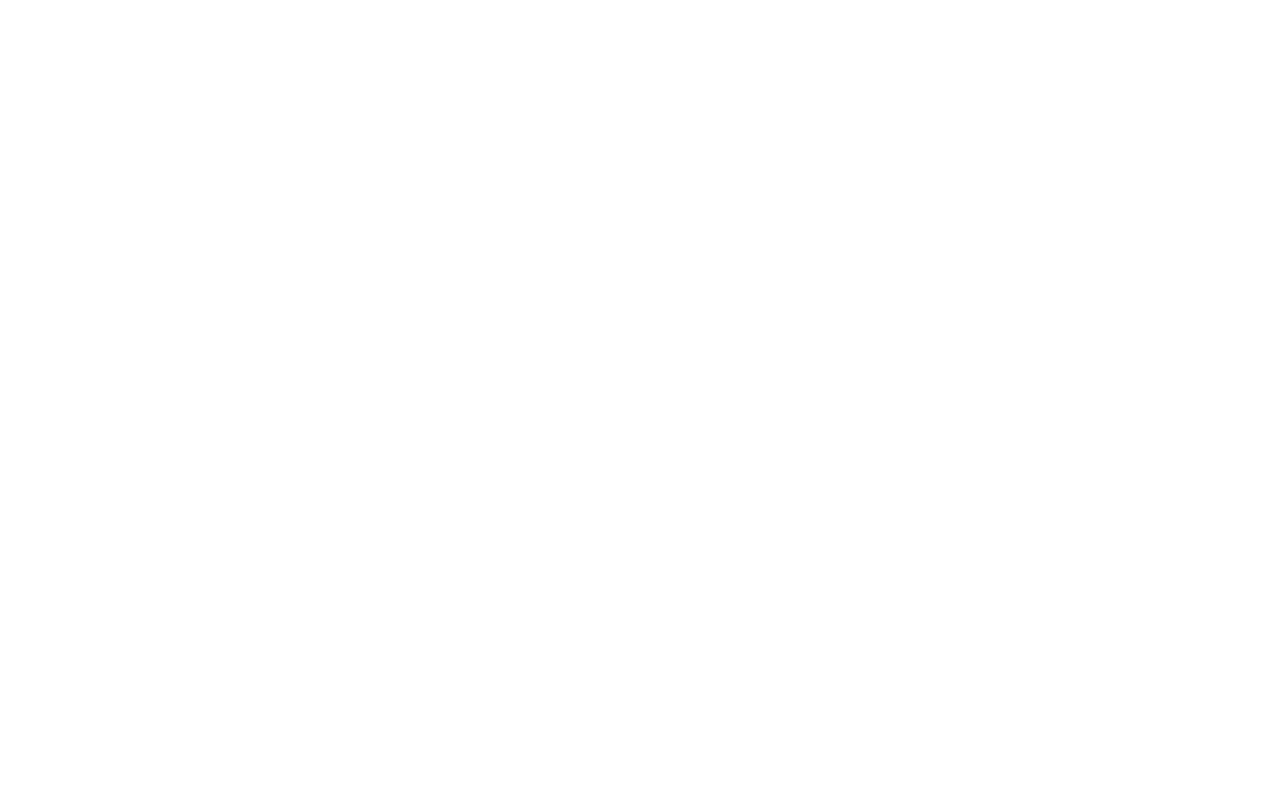
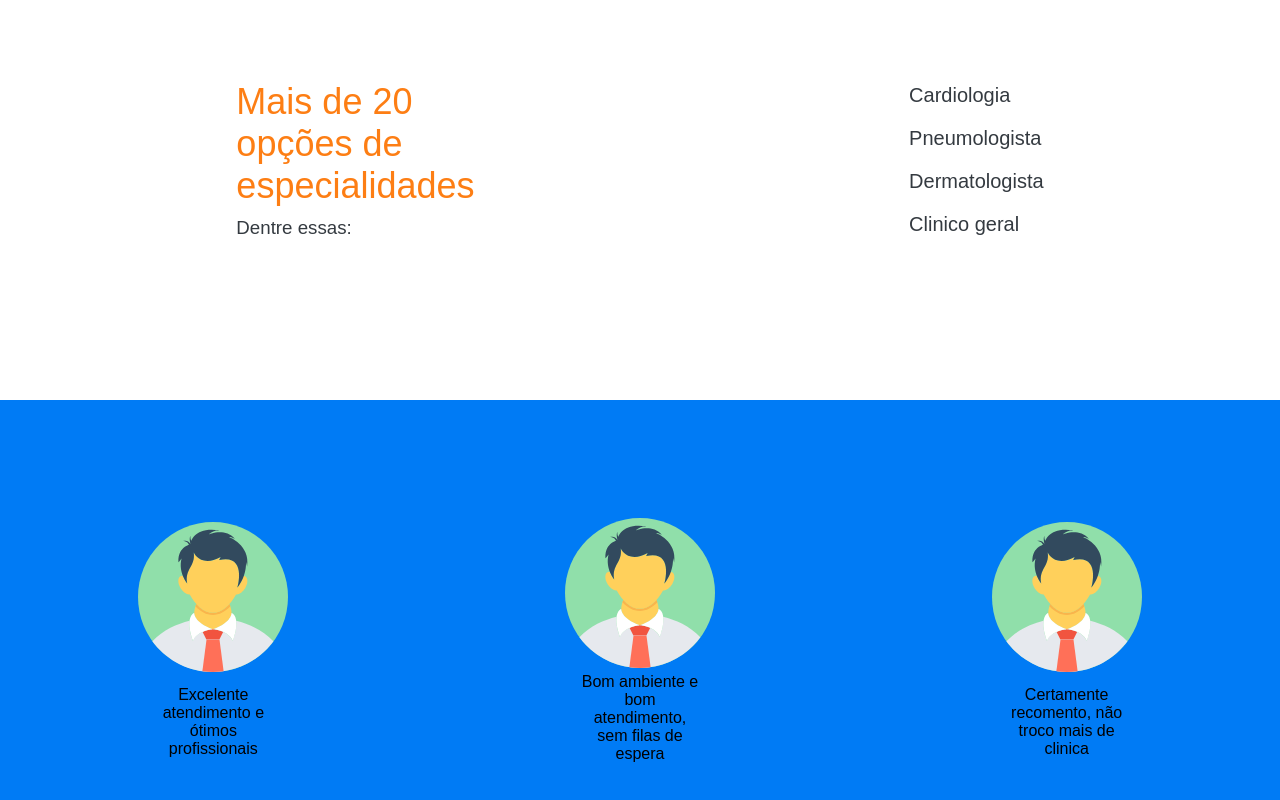
Before and after one commit to Pierre-Kalil/react, a React (Vite) app in the folder front/: page / in a window 1280 px wide. Shown: the part 880-1680 px from the top of the page. Before the commit the page ends 800 px from the top, so only its background shows below. Built offline with nearby package versions, Linux system fonts and the light colour scheme.

Commit message:
feat: create plus sections in page home

```diff
--- a/front/src/pages/home/index.tsx
+++ b/front/src/pages/home/index.tsx
@@ -1,5 +1,12 @@
 import { NavBar } from "../../components/navBar";
-import { HomeContainerMain, HomeContent, HomeImageBackground } from "./style";
+import {
+  HomeContainerComments,
+  HomeContainerMain,
+  HomeContainerSpelcialty,
+  HomeContent,
+  HomeImageBackground,
+} from "./style";
+import Avatar from "../../assets/man.svg";
 
 export const Home = () => {
   return (
@@ -15,6 +22,34 @@
           </div>
         </HomeContent>
       </HomeContainerMain>
+      <HomeContainerSpelcialty>
+        <div>
+          <h2>Mais de 20 opções de especialidades</h2>
+          <h3>Dentre essas:</h3>
+        </div>
+        <div>
+          <ul>
+            <li>Cardiologia</li>
+            <li>Pneumologista</li>
+            <li>Dermatologista</li>
+            <li>Clinico geral</li>
+          </ul>
+        </div>
+      </HomeContainerSpelcialty>
+      <HomeContainerComments>
+        <div className="comments">
+          <img src={Avatar} alt="" />
+          <span>Excelente atendimento e ótimos profissionais</span>
+        </div>
+        <div className="comments">
+          <img src={Avatar} alt="" />
+          <span>Bom ambiente e bom atendimento, sem filas de espera</span>
+        </div>
+        <div className="comments">
+          <img src={Avatar} alt="" />
+          <span>Certamente recomento, não troco mais de clinica</span>
+        </div>
+      </HomeContainerComments>
     </>
   );
 };
--- a/front/src/pages/home/style.ts
+++ b/front/src/pages/home/style.ts
@@ -63,15 +63,69 @@
 
 export const HomeContainerSpelcialty = styled.div`
   display: flex;
-  flex-direction: column;
-  min-height: 100vh;
+  justify-content: space-around;
+  align-items: center;
+  flex-wrap: wrap;
+  min-height: 60vh;
   height: auto;
-  background: rgba(0, 123, 245, 100);
+  background: var(--white);
   z-index: 1;
-  position: relative;
+  color: var(--dark);
+
+  h2 {
+    width: 200px;
+    font-size: 36px;
+    margin-bottom: 10px;
+    color: var(--orange);
+  }
+
+  ul {
+    display: flex;
+    flex-direction: column;
+    justify-content: space-around;
+
+    li {
+      margin: 10px 0;
+      font-size: 20px;
+    }
+  }
 
   @media (min-width: 768px) {
     background-position: center;
     height: auto;
   }
 `;
+
+export const HomeContainerComments = styled.div`
+  display: flex;
+  flex-direction: column;
+  justify-content: space-around;
+  align-items: center;
+
+  min-height: 60vh;
+  height: auto;
+  background: rgba(0, 123, 245, 100);
+  z-index: 1;
+  position: relative;
+
+  img {
+    width: 150px;
+  }
+
+  .comments {
+    display: flex;
+    flex-direction: column;
+    align-items: center;
+    justify-content: space-around;
+    height: 250px;
+    span {
+      width: 120px;
+      text-align: center;
+    }
+  }
+
+  @media (min-width: 425px) {
+    flex-direction: row;
+    flex-wrap: wrap;
+  }
+`;
```
Also changed, not shown: front/src/assets/man.svg (added).
